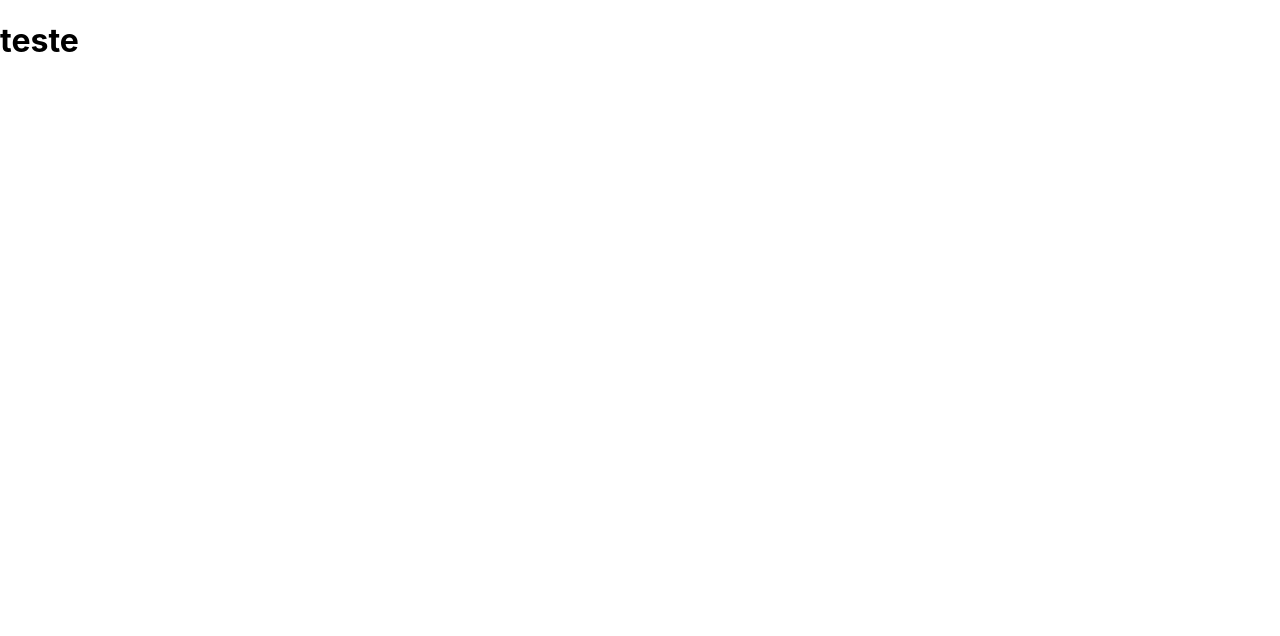
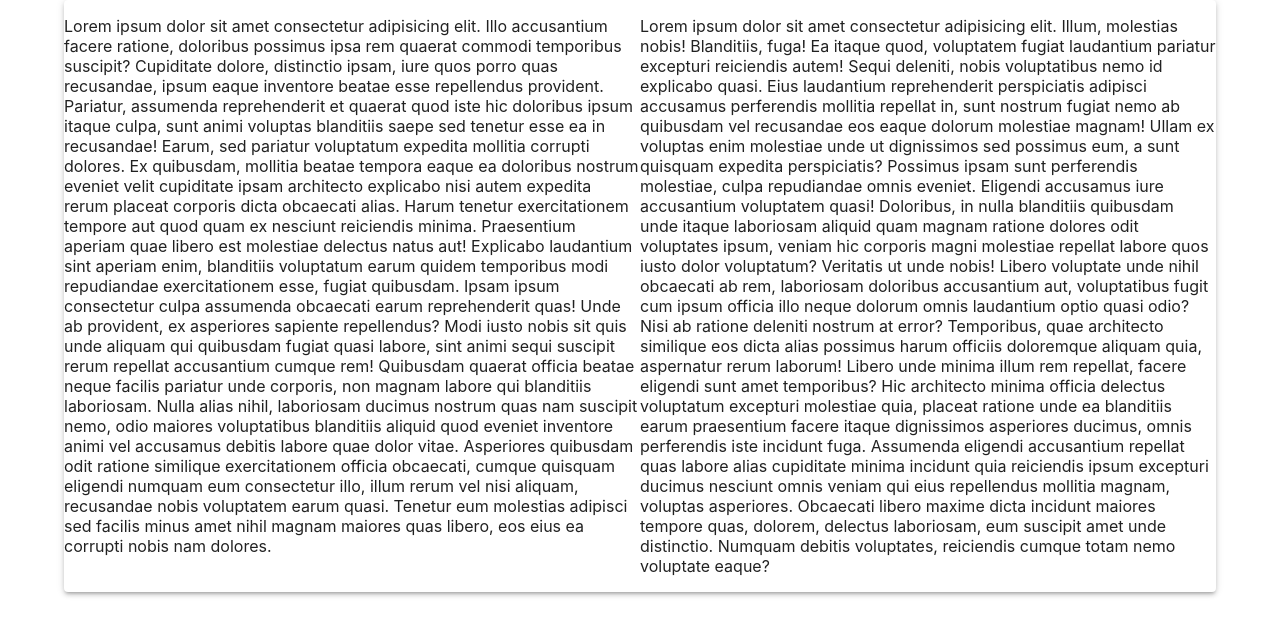
Before and after one commit to R0drigo-Pedroso/portfolio, a React (Create React App) app: page / in a window 1280 px wide. Shown: the top 636 px of the page. Built offline with nearby package versions, Linux system fonts and the light colour scheme.

Commit message:
Home
Aplicação de estilização de CSS MUI
Modulando page home, usando componetização

```diff
--- a/package.json
+++ b/package.json
@@ -3,6 +3,9 @@
   "version": "0.1.0",
   "private": true,
   "dependencies": {
+    "@emotion/react": "^11.10.5",
+    "@emotion/styled": "^11.10.5",
+    "@mui/material": "^5.10.11",
     "@testing-library/jest-dom": "^5.16.5",
     "@testing-library/react": "^13.4.0",
     "@testing-library/user-event": "^13.5.0",
--- a/src/App.jsx
+++ b/src/App.jsx
@@ -1,5 +1,16 @@
+import React from "react";
+
+import Container from "@mui/material/Container";
+import Home from "./Components/Home/Home";
+
 const App = () => {
-  return <h1>teste</h1>;
+  return (
+    <React.Fragment>
+      <Container maxWidth="lg">
+        <Home />
+      </Container>
+    </React.Fragment>
+  );
 };
 
 export default App;
--- /dev/null
+++ b/src/Components/Home/Home.jsx
@@ -0,0 +1,83 @@
+import * as React from "react";
+import Grid from "@mui/material/Grid";
+
+import Caixa from "@mui/material/Paper";
+
+const Home = () => {
+  return (
+    <Caixa elevation={3}>
+      <Grid container Paper elevation={3}>
+        <Grid item xs={6}>
+          <p>
+            Lorem ipsum dolor sit amet consectetur adipisicing elit. Illo
+            accusantium facere ratione, doloribus possimus ipsa rem quaerat
+            commodi temporibus suscipit? Cupiditate dolore, distinctio ipsam,
+            iure quos porro quas recusandae, ipsum eaque inventore beatae esse
+            repellendus provident. Pariatur, assumenda reprehenderit et quaerat
+            quod iste hic doloribus ipsum itaque culpa, sunt animi voluptas
+            blanditiis saepe sed tenetur esse ea in recusandae! Earum, sed
+            pariatur voluptatum expedita mollitia corrupti dolores. Ex
+            quibusdam, mollitia beatae tempora eaque ea doloribus nostrum
+            eveniet velit cupiditate ipsam architecto explicabo nisi autem
+            expedita rerum placeat corporis dicta obcaecati alias. Harum tenetur
+            exercitationem tempore aut quod quam ex nesciunt reiciendis minima.
+            Praesentium aperiam quae libero est molestiae delectus natus aut!
+            Explicabo laudantium sint aperiam enim, blanditiis voluptatum earum
+            quidem temporibus modi repudiandae exercitationem esse, fugiat
+            quibusdam. Ipsam ipsum consectetur culpa assumenda obcaecati earum
+            reprehenderit quas! Unde ab provident, ex asperiores sapiente
+            repellendus? Modi iusto nobis sit quis unde aliquam qui quibusdam
+            fugiat quasi labore, sint animi sequi suscipit rerum repellat
+            accusantium cumque rem! Quibusdam quaerat officia beatae neque
+            facilis pariatur unde corporis, non magnam labore qui blanditiis
+            laboriosam. Nulla alias nihil, laboriosam ducimus nostrum quas nam
+            suscipit nemo, odio maiores voluptatibus blanditiis aliquid quod
+            eveniet inventore animi vel accusamus debitis labore quae dolor
+            vitae. Asperiores quibusdam odit ratione similique exercitationem
+            officia obcaecati, cumque quisquam eligendi numquam eum consectetur
+            illo, illum rerum vel nisi aliquam, recusandae nobis voluptatem
+            earum quasi. Tenetur eum molestias adipisci sed facilis minus amet
+            nihil magnam maiores quas libero, eos eius ea corrupti nobis nam
+            dolores.
+          </p>
+        </Grid>
+        <Grid item xs={6}>
+          <p>
+            Lorem ipsum dolor sit amet consectetur adipisicing elit. Illum,
+            molestias nobis! Blanditiis, fuga! Ea itaque quod, voluptatem fugiat
+            laudantium pariatur excepturi reiciendis autem! Sequi deleniti,
+            nobis voluptatibus nemo id explicabo quasi. Eius laudantium
+            reprehenderit perspiciatis adipisci accusamus perferendis mollitia
+            repellat in, sunt nostrum fugiat nemo ab quibusdam vel recusandae
+            eos eaque dolorum molestiae magnam! Ullam ex voluptas enim molestiae
+            unde ut dignissimos sed possimus eum, a sunt quisquam expedita
+            perspiciatis? Possimus ipsam sunt perferendis molestiae, culpa
+            repudiandae omnis eveniet. Eligendi accusamus iure accusantium
+            voluptatem quasi! Doloribus, in nulla blanditiis quibusdam unde
+            itaque laboriosam aliquid quam magnam ratione dolores odit
+            voluptates ipsum, veniam hic corporis magni molestiae repellat
+            labore quos iusto dolor voluptatum? Veritatis ut unde nobis! Libero
+            voluptate unde nihil obcaecati ab rem, laboriosam doloribus
+            accusantium aut, voluptatibus fugit cum ipsum officia illo neque
+            dolorum omnis laudantium optio quasi odio? Nisi ab ratione deleniti
+            nostrum at error? Temporibus, quae architecto similique eos dicta
+            alias possimus harum officiis doloremque aliquam quia, aspernatur
+            rerum laborum! Libero unde minima illum rem repellat, facere
+            eligendi sunt amet temporibus? Hic architecto minima officia
+            delectus voluptatum excepturi molestiae quia, placeat ratione unde
+            ea blanditiis earum praesentium facere itaque dignissimos asperiores
+            ducimus, omnis perferendis iste incidunt fuga. Assumenda eligendi
+            accusantium repellat quas labore alias cupiditate minima incidunt
+            quia reiciendis ipsum excepturi ducimus nesciunt omnis veniam qui
+            eius repellendus mollitia magnam, voluptas asperiores. Obcaecati
+            libero maxime dicta incidunt maiores tempore quas, dolorem, delectus
+            laboriosam, eum suscipit amet unde distinctio. Numquam debitis
+            voluptates, reiciendis cumque totam nemo voluptate eaque?
+          </p>
+        </Grid>
+      </Grid>
+    </Caixa>
+  );
+};
+
+export default Home;
```
Also changed, not shown: src/Components/Caixa/Caixa.jsx (added, +23 -0 lines), src/index.css (line endings or trailing spaces), 1 other file (tests, documents, lock files or other folders).
